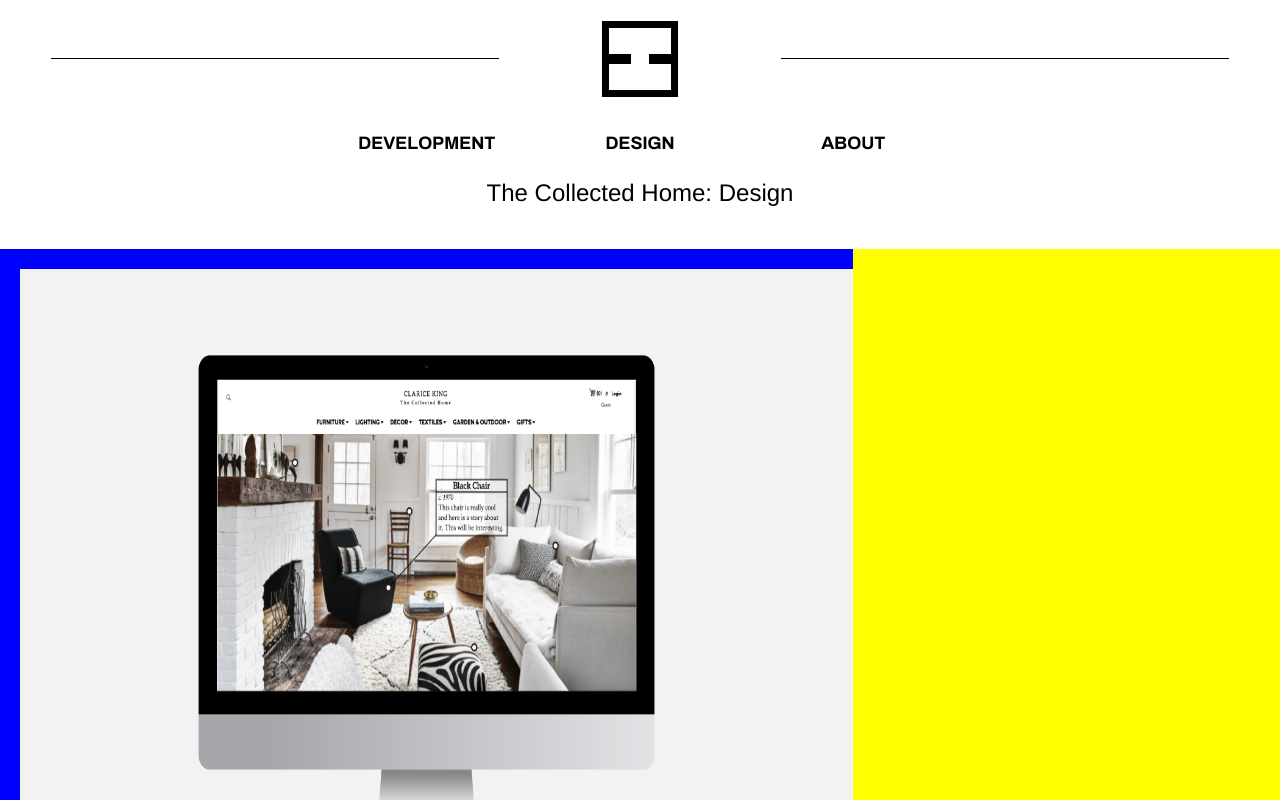
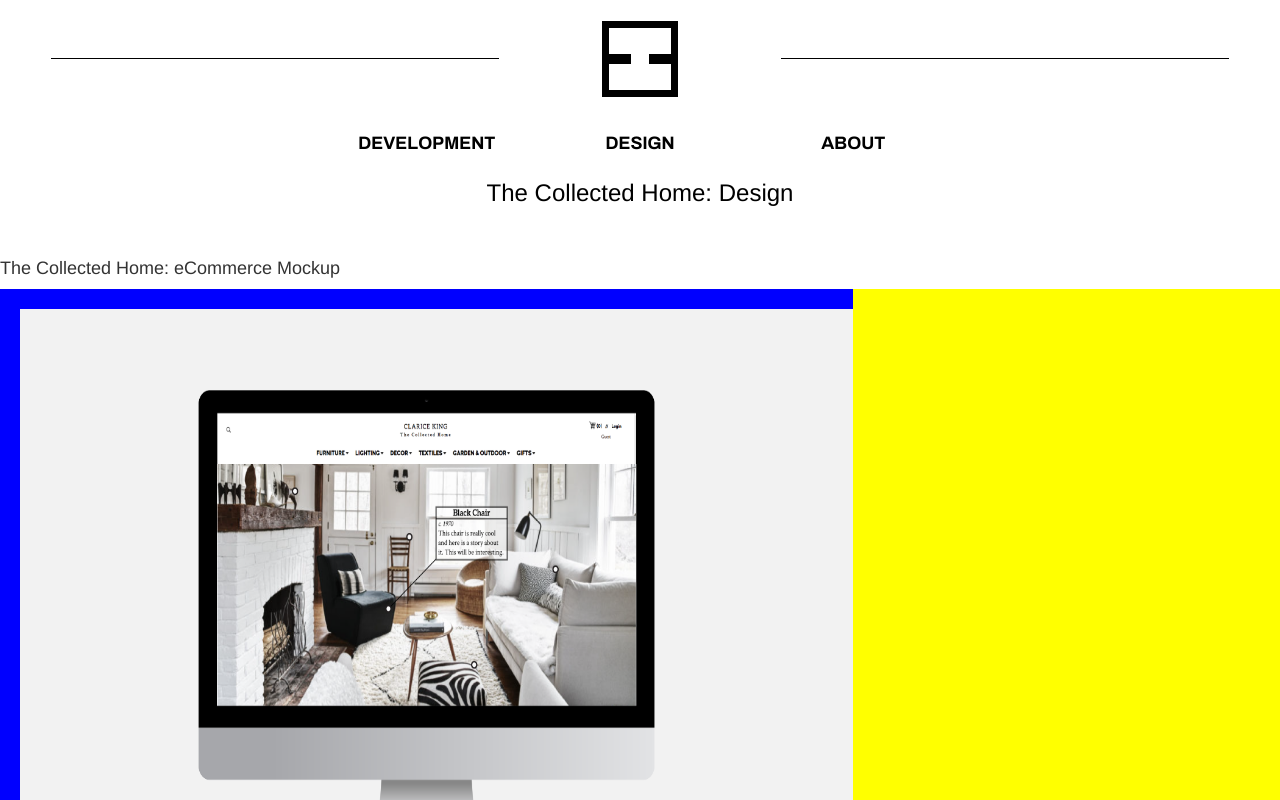
Before and after one commit to lysenkoj/Website, a React app: page /TCHDesign in a window 1280 px wide. Shown: the top 800 px of the page. Built offline with nearby package versions, Linux system fonts and the light colour scheme.

Commit message:
Contiued work on TCH Design page

```diff
--- a/src/components/TCHDesign.jsx
+++ b/src/components/TCHDesign.jsx
@@ -76,6 +76,9 @@ export default class TCHDesign extends Component {
           <h3>The Collected Home: Design</h3>
         </div>
         <div id='ContentContainer'>
+          <div id='WebsiteMockupTitle'>
+            <h4>The Collected Home: eCommerce Mockup</h4>
+          </div>
           <div id='WebsiteMockupContainer'>
             <div id='WebsiteMockupImages'>
               <img src={Mockup1} alt='Mockup1' />
```
